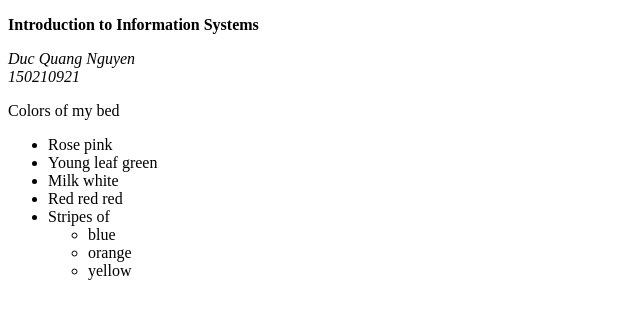
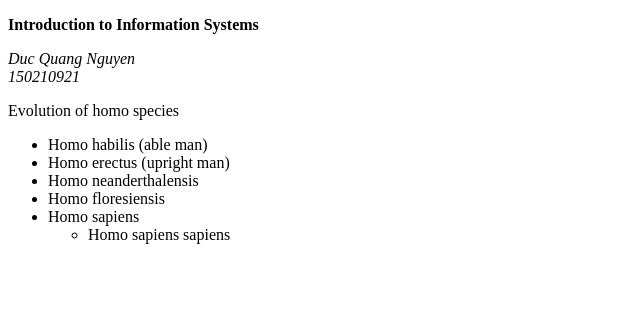
Before and after one commit to itu-itis/git-fundamentals-draft-itu-itis21-nguyen21, a plain HTML site: page index.html in a window 1280 px wide. Shown: the whole page, without its empty margins (0-640 px from the left). Drawn offline with Linux system fonts and the light colour scheme.

Commit message:
Change the lists according to hw reqirements

```diff
--- a/index.html
+++ b/index.html
@@ -17,17 +17,15 @@
 			</em>
 		</p>
 
-		<p> Colors of my bed </p>
+		<p> Evolution of homo species </p>
 		<ul>
-			<li> Rose pink </li>
-			<li> Young leaf green </li>
-			<li> Milk white </li>
-			<li> Red red red </li>
-			<li> Stripes of </li>
+			<li> Homo habilis (able man) </li>
+			<li> Homo erectus (upright man) </li>
+			<li> Homo neanderthalensis </li>
+			<li> Homo floresiensis </li>
+			<li> Homo sapiens </li>
 				<ul>
-					<li> blue </li>
-					<li> orange </li>
-					<li> yellow </li>
+					<li> Homo sapiens sapiens </li>
 				</ul>
 		</ul>
 	</body>
```
